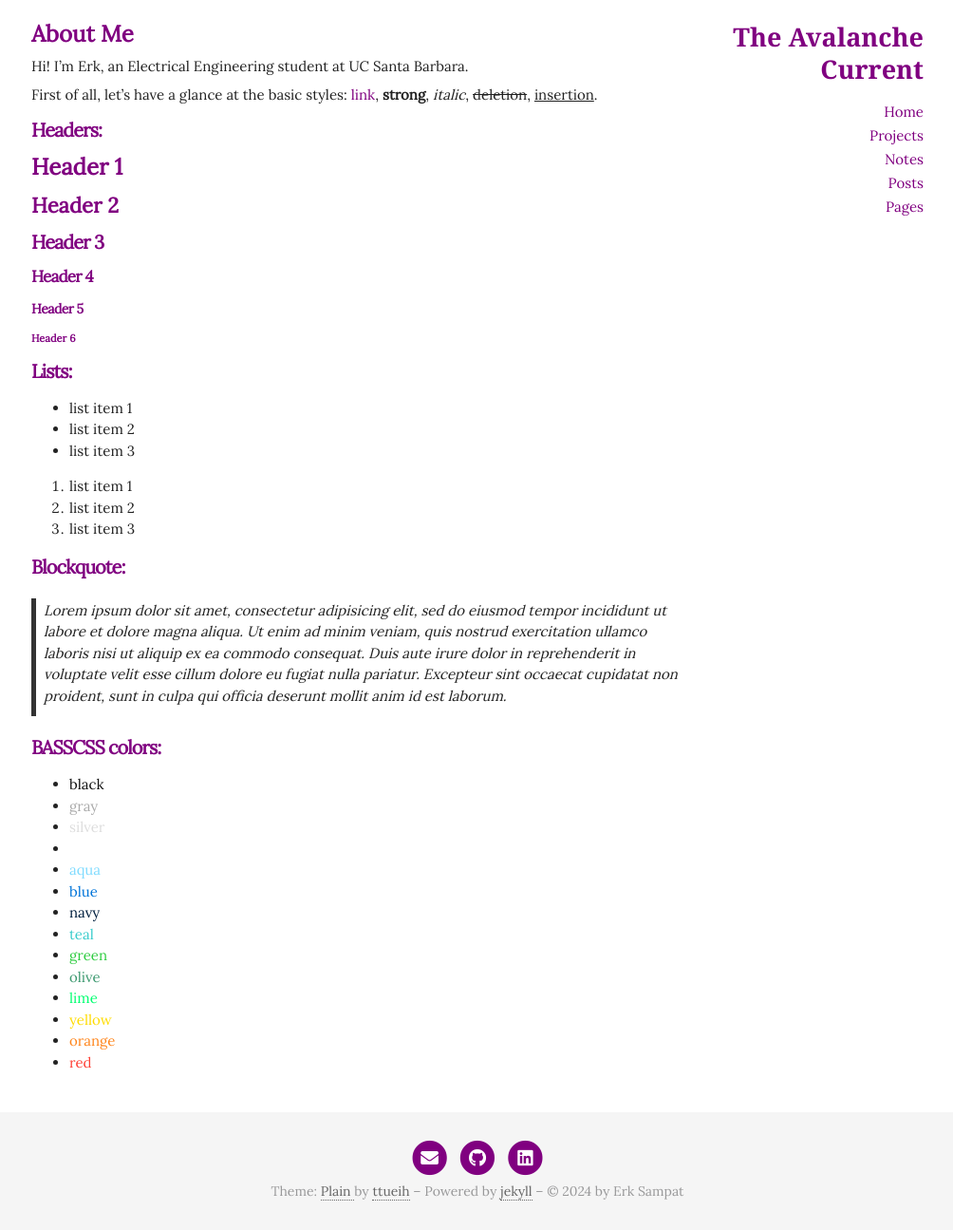
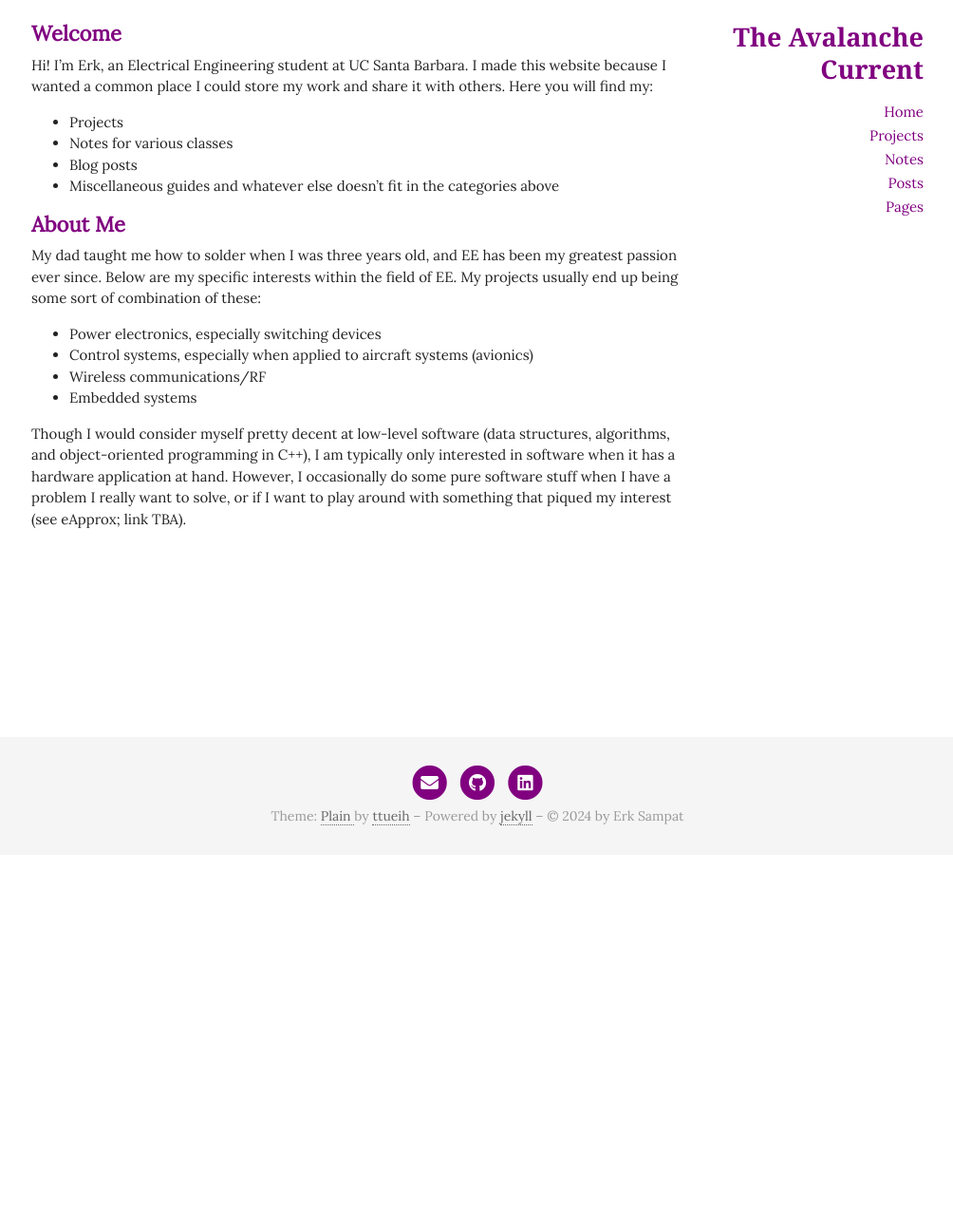
Before and after one commit to haydenghosh/haydenghosh.github.io, a Jekyll site: the page built from index.md, in a window 1280 px wide. Shown: the whole page at 95% size, without its empty margins (137-1141 px from the left). Built offline with Jekyll 4.4.1, drawn with Linux system fonts in a browser that asks for light colours; nearby versions of some CDN libraries; after the commit the page ends 900 px from its top, so only the background shows below that.

Commit message:
homepage

```diff
--- a/index.md
+++ b/index.md
@@ -3,54 +3,18 @@ layout: default
 title: About Me
 ---
 
-# About Me
-Hi! I'm Erk, an Electrical Engineering student at UC Santa Barbara.
+## Welcome
+Hi! I'm Erk, an Electrical Engineering student at UC Santa Barbara. I made this website because I wanted a common place I could store my work and share it with others. Here you will find my:
+- Projects
+- Notes for various classes
+- Blog posts
+- Miscellaneous guides and whatever else doesn't fit in the categories above
 
-First of all, let's have a glance at the basic styles: [link](http://github.com/wild-flame/jekyll-simple), **strong**, *italic*, <del>deletion</del>, <ins>insertion</ins>.
+## About Me
+My dad taught me how to solder when I was three years old, and EE has been my greatest passion ever since. Below are my specific interests within the field of EE. My projects usually end up being some sort of combination of these:
+- Power electronics, especially switching devices
+- Control systems, especially when applied to aircraft systems (avionics)
+- Wireless communications/RF
+- Embedded systems
 
-<!--description-->
-
-### Headers:
-
-# Header 1
-
-## Header 2
-
-### Header 3
-
-#### Header 4
-
-##### Header 5
-
-###### Header 6
-
-### Lists:
-
-- list item 1
-- list item 2
-- list item 3
-
-1. list item 1
-2. list item 2
-3. list item 3
-
-### Blockquote:
-
-> Lorem ipsum dolor sit amet, consectetur adipisicing elit, sed do eiusmod tempor incididunt ut labore et dolore magna aliqua. Ut enim ad minim veniam, quis nostrud exercitation ullamco laboris nisi ut aliquip ex ea commodo consequat. Duis aute irure dolor in reprehenderit in voluptate velit esse cillum dolore eu fugiat nulla pariatur. Excepteur sint occaecat cupidatat non proident, sunt in culpa qui officia deserunt mollit anim id est laborum.
-
-### [BASSCSS](http://www.basscss.com/) colors:
-
-- <span class="black">black</span>
-- <span class="gray">gray</span>
-- <span class="silver">silver</span>
-- <span class="white">white</span>
-- <span class="aqua">aqua</span>
-- <span class="blue">blue</span>
-- <span class="navy">navy</span>
-- <span class="teal">teal</span>
-- <span class="green">green</span>
-- <span class="olive">olive</span>
-- <span class="lime">lime</span>
-- <span class="yellow">yellow</span>
-- <span class="orange">orange</span>
-- <span class="red">red</span>
+Though I would consider myself pretty decent at low-level software (data structures, algorithms, and object-oriented programming in C++), I am typically only interested in software when it has a hardware application at hand. However, I occasionally do some pure software stuff when I have a problem I really want to solve, or if I want to play around with something that piqued my interest (see eApprox; link TBA).
```
